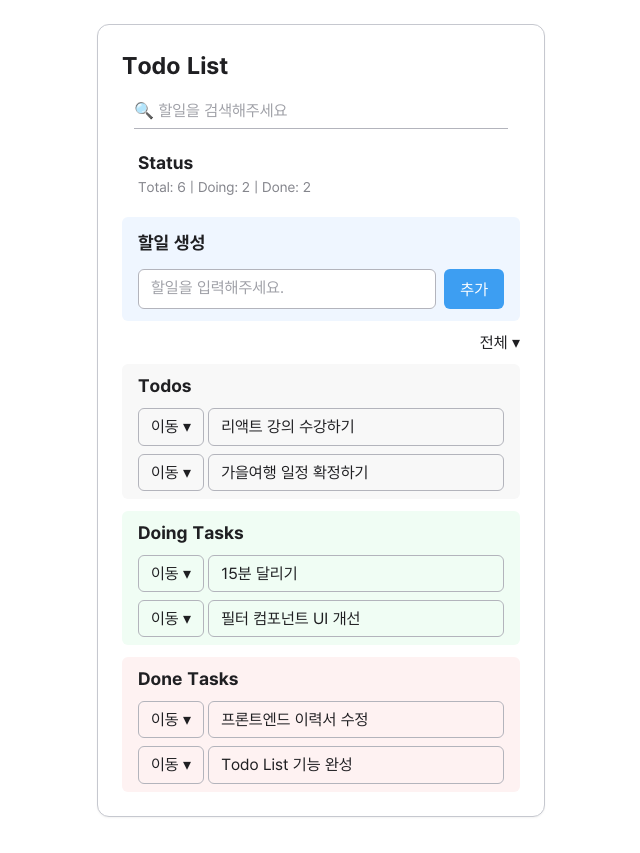
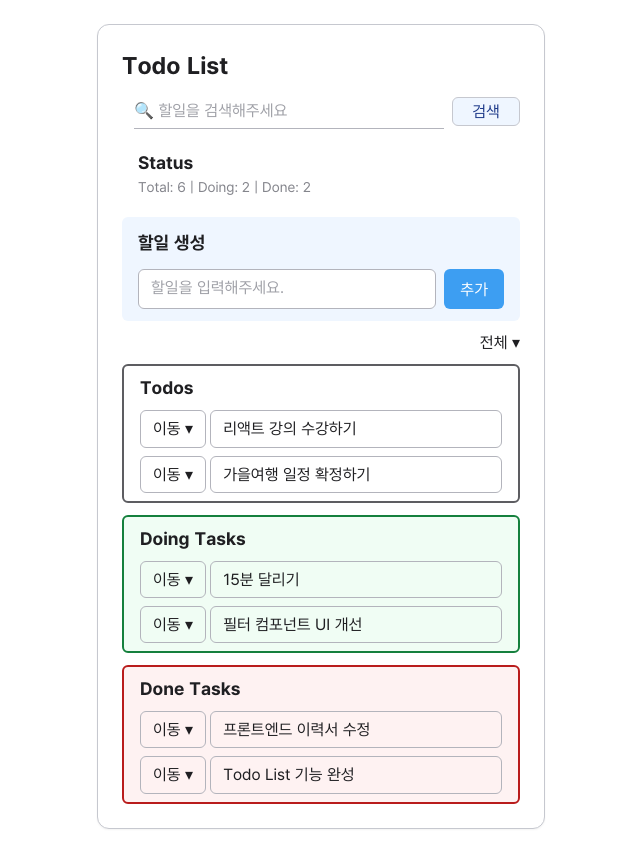
Before and after one commit to sinyroom/To-do-List, a Next.js app: page / in a window 1280 px wide. Shown: the whole page, without its empty margins (319-959 px from the left). Built offline with nearby package versions, Linux system fonts and the light colour scheme.

Commit message:
feat(search): 키워드 검색 기능

```diff
--- a/src/app/(global)/page.tsx
+++ b/src/app/(global)/page.tsx
@@ -21,8 +21,20 @@ const initialMockTasks: Task[] = [
 
 export default function Page() {
   const [tasks, setTasks] = useState<Task[]>(initialMockTasks);
+  const [inputValue, setInputValue] = useState('');
+  const [search, setSearch] = useState('');
   const [filter, setFilter] = useState<'all' | 'todo' | 'doing' | 'done'>(
     'all'
+  );
+
+  const handleSearch = () => {
+    setSearch(inputValue);
+  };
+
+  const searchedTasks = tasks.filter(
+    (t) =>
+      (filter === 'all' || t.status === filter) &&
+      t.title.toLowerCase().includes(search.toLowerCase())
   );
 
   const handleAddTask = (title: string) => {
@@ -45,10 +57,14 @@ export default function Page() {
   ];
 
   return (
-    <main className='flex min-h-screen items-center justify-center p-6'>
+    <main className='flex min-h-screen justify-center p-6'>
       <div className='flex flex-col gap-3 w-full max-w-md rounded-xl border bg-white p-6 shadow-sm'>
         <h1 className='text-2xl font-semibold'>Todo List</h1>
-        <SearchBar />
+        <SearchBar
+          value={inputValue}
+          onChange={setInputValue}
+          onSearch={handleSearch}
+        />
         <TaskStatus tasks={tasks} />
         <CreateTask onAdd={handleAddTask} />
         <Filter onChange={setFilter} />
@@ -57,7 +73,7 @@ export default function Page() {
           .map(({ status, Component }) => (
             <Component
               key={status}
-              tasks={tasks}
+              tasks={searchedTasks.filter((t) => t.status === status)}
               onChangeStatus={handleChangeStatus}
             />
           ))}
--- a/src/components/pages/main/DoingTasks.tsx
+++ b/src/components/pages/main/DoingTasks.tsx
@@ -14,7 +14,7 @@ export default function DoingTasks({ tasks, onChangeStatus }: Props) {
 
   return (
     <div className='flex items-center justify-center'>
-      <div className='w-full rounded-md bg-green-50 px-4 py-2'>
+      <div className='w-full rounded-md border border-2 border-green-700 bg-green-50 px-4 py-2'>
         <div className='text-lg font-semibold'>Doing Tasks</div>
         <div className='mt-2 space-y-2'>
           {doing.length === 0 ? (
--- a/src/components/pages/main/DoneTasks.tsx
+++ b/src/components/pages/main/DoneTasks.tsx
@@ -14,7 +14,7 @@ export default function DoneTasks({ tasks, onChangeStatus }: Props) {
 
   return (
     <div className='flex items-center justify-center'>
-      <div className='w-full rounded-md bg-red-50 px-4 py-2'>
+      <div className='w-full rounded-md border border-2 border-red-700 bg-red-50 px-4 py-2'>
         <div className='text-lg font-semibold'>Done Tasks</div>
         <div className='mt-2 space-y-2'>
           {done.length === 0 ? (
--- a/src/components/pages/main/SearchBar.tsx
+++ b/src/components/pages/main/SearchBar.tsx
@@ -1,13 +1,30 @@
 'use client';
 
-export default function SearchBar() {
+type Props = {
+  value: string;
+  onChange: (value: string) => void;
+  onSearch: () => void;
+};
+
+export default function SearchBar({ value, onChange, onSearch }: Props) {
   return (
-    <div className='flex items-center justify-center'>
+    <div className='flex items-center justify-center gap-2'>
       <input
         type='text'
         placeholder='🔍 할일을 검색해주세요'
-        className='w-full mx-3 border-b border-gray-300 py-2 outline-none focus:border-b-2 focus:border-primary-500'
+        className='w-full ml-3 border-b border-gray-300 py-2 outline-none focus:border-b-2 focus:border-primary-500'
+        value={value}
+        onChange={(e) => onChange(e.target.value)}
+        onKeyDown={(e) => {
+          if (e.key === 'Enter') onSearch();
+        }}
       />
+      <button
+        className='w-20 px-3 py-1 border text-blue-900 bg-blue-50 rounded-md'
+        onClick={onSearch}
+      >
+        검색
+      </button>
     </div>
   );
 }
--- a/src/components/pages/main/Todos.tsx
+++ b/src/components/pages/main/Todos.tsx
@@ -15,7 +15,7 @@ export default function Todos({ tasks, onChangeStatus }: Props) {
 
   return (
     <div className='flex items-center justify-center'>
-      <div className='w-full rounded-md bg-gray-25 px-4 py-2'>
+      <div className='w-full rounded-md border border-2 border-gray-700 px-4 py-2'>
         <div className='text-lg font-semibold'>Todos</div>
         <div className='mt-2 space-y-2'>
           {isEmpty ? (
```
